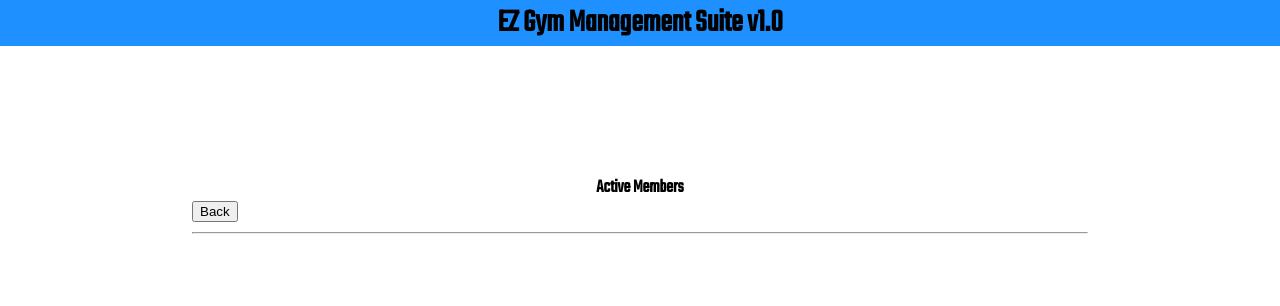
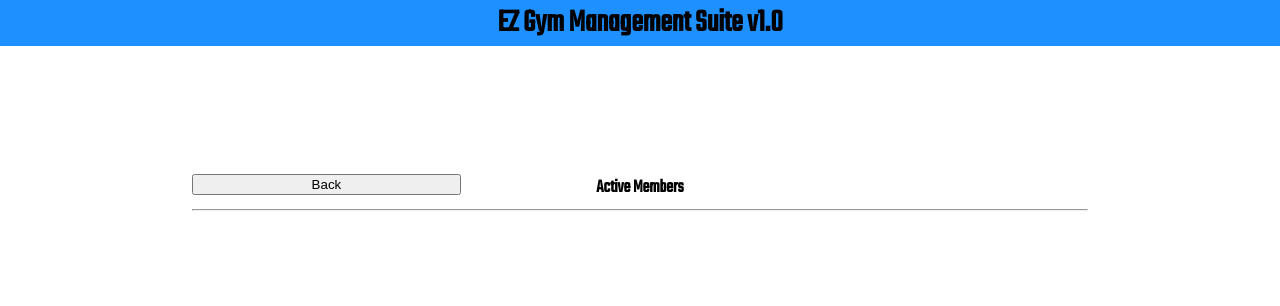
Before and after one commit to davidmacarabrown/gym_management_app, a Flask app: page /members in a window 1280 px wide. Shown: the top 306 px of the page. Run offline with Flask 2, Linux system fonts and the light colour scheme; data that the repository does not hold is empty; some libraries are stand-ins or nearby versions.

Commit message:
member list styling header sorted

```diff
--- a/static/style.css
+++ b/static/style.css
@@ -34,7 +34,11 @@ a {
     text-decoration: none;
 }
 
-/* Start page grid ------------------------------ */
+/* Start page ---------------------------------- */
+
+#main-menu-h3 {
+    margin-bottom: 5%;
+}
 
 .link-button-left {
     width: 100%;
@@ -127,7 +131,7 @@ footer > p {
 
 .member-row {
     display: grid;
-    grid-template-columns: 65% 35%;
+    grid-template-columns: 70% 30%;
     grid-template-areas:
     "name view-member";
 }
@@ -141,3 +145,27 @@ footer > p {
     grid-area: view-member;
     width: 100%;
 }
+
+.member-head-container {
+    display: grid;
+    grid-template-columns: 30% 40% 30%;
+    grid-template-areas:
+    "back-button header pad";
+}
+
+.back-button-form {
+    grid-area: back-button;
+    width: 100%;
+}
+
+.child-page-back-button {
+    width: 100%;
+}
+
+.member-list-h3 {
+    grid-area: header;
+}
+
+.member-head-pad {
+    grid-area: pad;
+}
--- a/templates/base.html
+++ b/templates/base.html
@@ -14,13 +14,9 @@
 <body>
     <header>
         <h1>EZ Gym Management Suite v1.0</h1>
-        <nav>
-
-        </nav>
     </header>
     {% block content %}
 
     {% endblock %}
-
 </body>
 </html>
--- a/templates/index.html
+++ b/templates/index.html
@@ -3,6 +3,9 @@
 {% block content %}
 
 <main>
+<div id="main-menu-h3">
+    <h3>Main Menu</h3>
+</div>
     <div class="index-link-container">
 
         <div class="view-members-area">
--- a/templates/members/index.html
+++ b/templates/members/index.html
@@ -2,11 +2,13 @@
 
 {% block content %}
 <main>
-    <div class="member-head-flexbox">
-        <h3>Active Members</h3>
-        <form action="/index">
-            <button type="submit">Back</button>
+    <div class="member-head-container">
+
+        <form class=back-button-form action="/">
+            <button class="child-page-back-button" type="submit">Back</button>
         </form>
+        <h3 class="member-list-h3">Active Members</h3>
+        <div class="member-head-pad"></div>
     </div>
     <hr>
         {% for member in all_members %}
```
